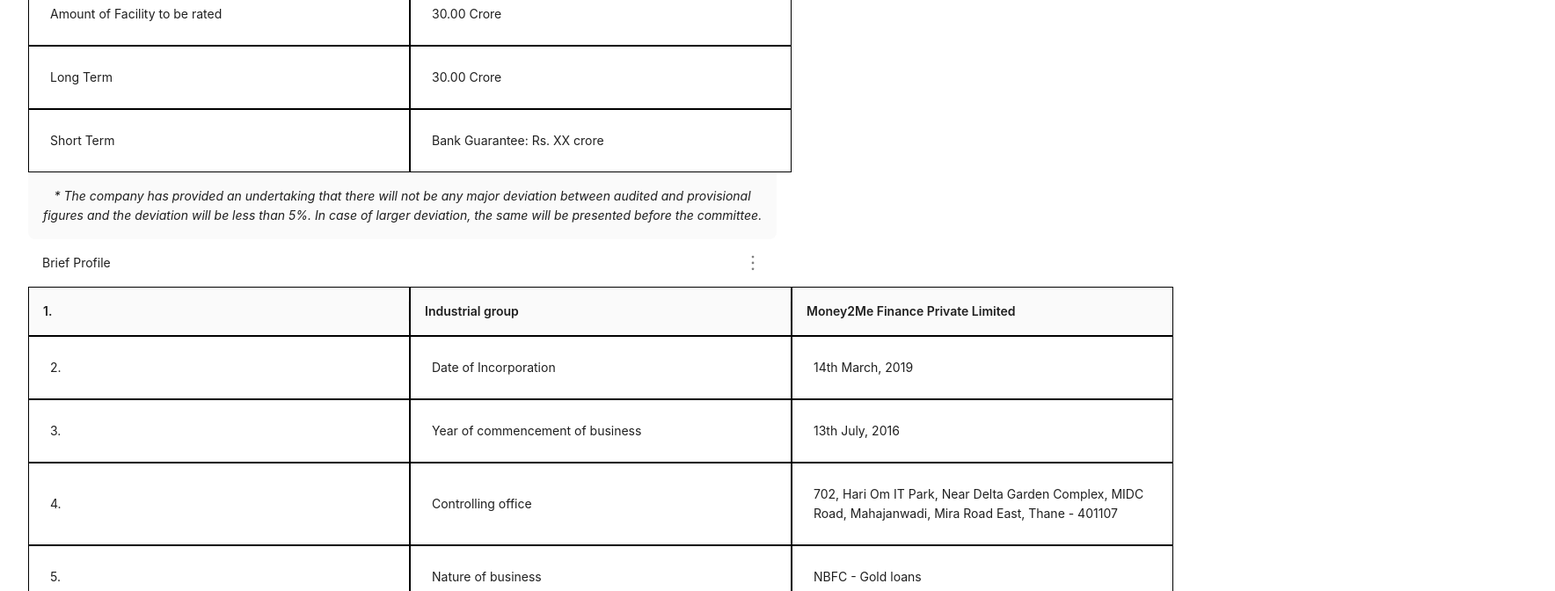
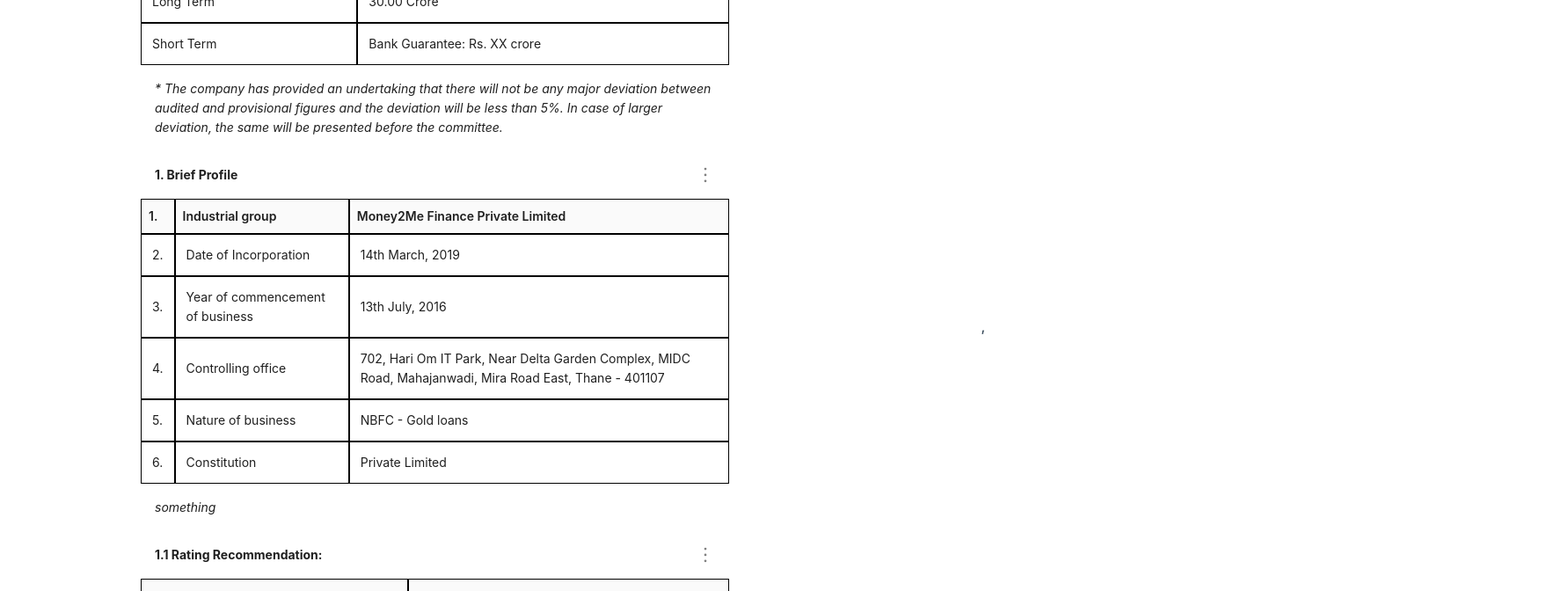
Before and after one commit to bidaliya/dynamicRatingNote, a React (Vite) app: page / in a window 1280 px wide. Shown: the part 640-1312 px from the top of the page at 88% size, 1768 px wide, since content can reach past the window. Built offline with nearby package versions, Linux system fonts and the light colour scheme.

Commit message:
improved formatting of the document

```diff
--- a/src/App.css
+++ b/src/App.css
@@ -1,47 +1,20 @@
 #root {
   max-width: 1280px;
-  margin: 0 auto;
+  margin: 5% 10%;
   padding: 2rem;
-  text-align: center;
-}
-
-.logo {
-  height: 6em;
-  padding: 1.5em;
-  will-change: filter;
-  transition: filter 300ms;
-}
-.logo:hover {
-  filter: drop-shadow(0 0 2em #646cffaa);
-}
-.logo.react:hover {
-  filter: drop-shadow(0 0 2em #61dafbaa);
-}
-
-@keyframes logo-spin {
-  from {
-    transform: rotate(0deg);
-  }
-  to {
-    transform: rotate(360deg);
-  }
-}
-
-@media (prefers-reduced-motion: no-preference) {
-  a:nth-of-type(2) .logo {
-    animation: logo-spin infinite 20s linear;
-  }
-}
-
-.card {
-  padding: 2em;
-}
-
-.read-the-docs {
-  color: #888;
+  display: flex;
+  align-items: center;
+  justify-content: center;
 }
 
 .custom-bold-border .ant-table-cell {
   border: 1px solid black !important; /* Increase the border width and change the color if needed */
+}
 
+.ant-table-footer {
+  background-color: #fff !important;
 }
+
+.ant-table-cell {
+  padding: 8px !important;
+}
--- a/src/components/TableComponent.tsx
+++ b/src/components/TableComponent.tsx
@@ -26,13 +26,17 @@
       title: col.value,
       dataIndex: `col${index + 1}`,
       key: `col${index + 1}`,
+      width: "auto",
       render: (text: string, record: any) => {
         const cellData = tableData.rows[record.key + 1]?.data[index];
         const bgColor = cellData?.bgColor || "#ffffff";
 
         return (
           <div
-            style={{ backgroundColor: bgColor, padding: "8px", width: "400px" }}
+            style={{
+              backgroundColor: bgColor,
+              padding: "4px",
+            }}
           >
             {text}
           </div>
@@ -57,6 +61,10 @@
     justifyContent: "space-between",
   };
 
+  const headerStyle = {
+    fontWeight: "bold"
+  }
+
   return (
     <div key={tableData.id} style={{ position: "relative" }}>
       <Table
@@ -65,9 +73,10 @@
         pagination={false}
         className="custom-bold-border"
         style={{ width: "70%" }}
+        tableLayout="auto"
         title={() => (
           <div style={{ ...flexStyle }}>
-            <span style={{ color: tableData.label?.styles?.color ?? "black" }}>
+            <span style={{...headerStyle }}>
               {tableData.label.text}
             </span>
             <MenuComponent
@@ -82,15 +91,12 @@
         footer={
           tableData.footer?.text?.trim()
             ? () => (
-                <div
-                  style={{ ...flexStyle, fontStyle: "italic" }}
-                >
+                <div style={{ ...flexStyle, fontStyle: "italic" }}>
                   {tableData.footer.text}
                 </div>
               )
             : undefined
         }
-
       />
     </div>
   );
--- a/src/components/TextComponent.tsx
+++ b/src/components/TextComponent.tsx
@@ -72,11 +72,20 @@
             }}
             onClick={handleTextClick}
           >
-            <Text style={{ fontWeight: textData.heading?.styles?.fontWeight || "normal" }}>
+            <Text
+              style={{
+                fontWeight: textData.heading?.styles?.fontWeight || "normal",
+              }}
+            >
               {textData.heading?.text}
             </Text>
             <br />
-            <Text style={{ fontWeight: textData.description?.styles?.fontWeight || "normal" }}>
+            <Text
+              style={{
+                fontWeight:
+                  textData.description?.styles?.fontWeight || "normal",
+              }}
+            >
               {textData.description?.text}
             </Text>
           </div>
--- a/src/data.json
+++ b/src/data.json
@@ -23,10 +23,11 @@
     "type": "table",
     "id": 2,
     "label": {
-      "text": "Rating Information",
+      "text": "",
       "styles": {
         "color": "",
-        "bgcolor": ""
+        "bgcolor": "",
+        "fontWeight": "bold"
       }
     },
     "footer": {
@@ -159,10 +160,11 @@
     "type": "table",
     "id": 3,
     "label": {
-      "text": "Brief Profile",
+      "text": "1. Brief Profile",
       "styles": {
         "color": "",
-        "bgColor": ""
+        "bgColor": "",
+        "fontWeight":"bold"
       }
     },
     "footer": {
@@ -275,7 +277,7 @@
     "type": "table",
     "id": 4,
     "label": {
-      "text": "Rating Recommendation:",
+      "text": "1.1 Rating Recommendation:",
       "styles": {
         "color": "",
         "bgColor": ""
@@ -355,7 +357,7 @@
     "type": "table",
     "id": 7,
     "label": {
-      "text": "Industry Classification:",
+      "text": "2. Industry Classification:",
       "styles": {
         "color": "",
         "bgColor": ""
```
Also changed, not shown: src/components/DynamicScreen.tsx (line endings or trailing spaces).
